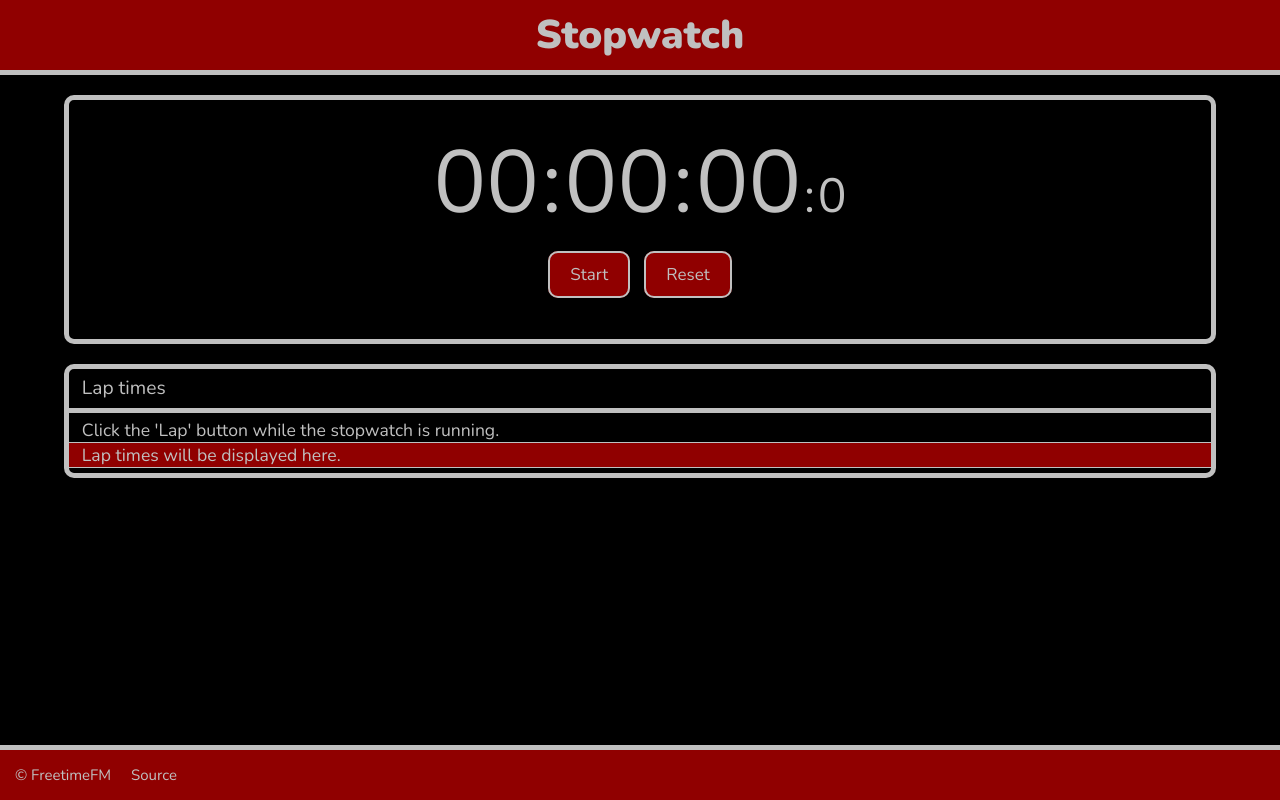
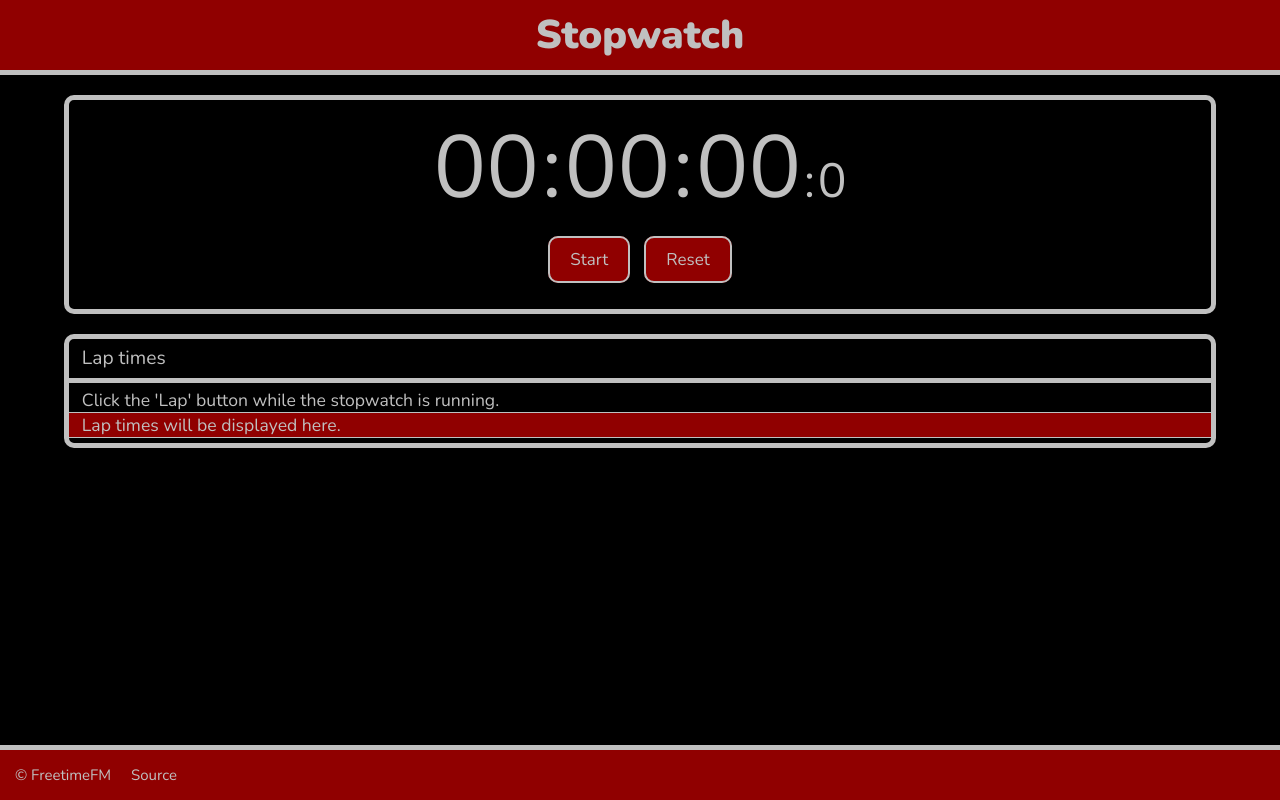
Before and after one commit to FreetimeFM/Simple-Stopwatch, a plain HTML site: page index.html in a window 1280 px wide. Drawn offline with nearby package versions, Linux system fonts and the light colour scheme.

Commit message:
Updated padding for stopwatch-display

```diff
--- a/style.css
+++ b/style.css
@@ -51,7 +51,7 @@ main {
   margin: 20px auto;
   text-align: center;
   min-width: 200px;
-  padding: 2%;
+  padding: 0.5rem;
   position: relative;
 }
 
```
